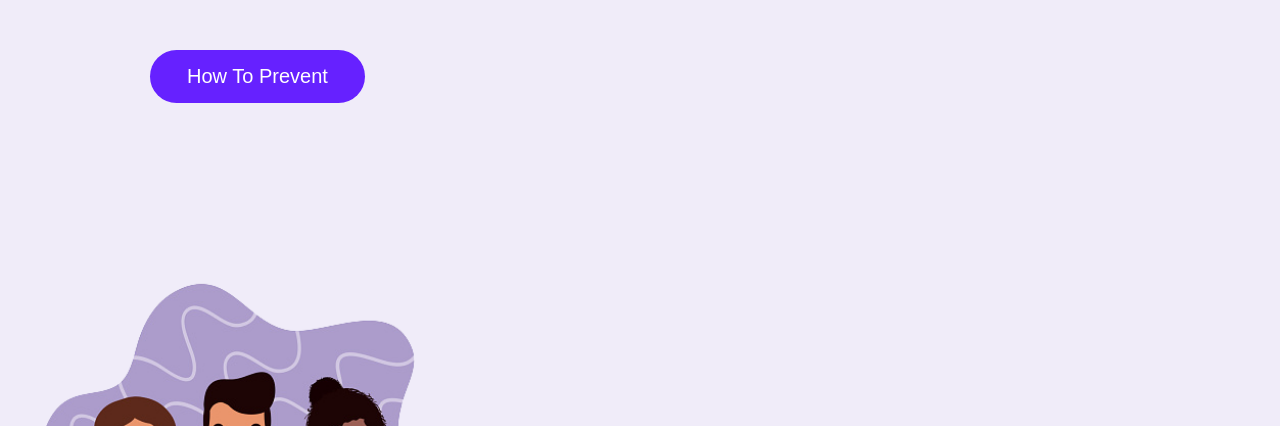
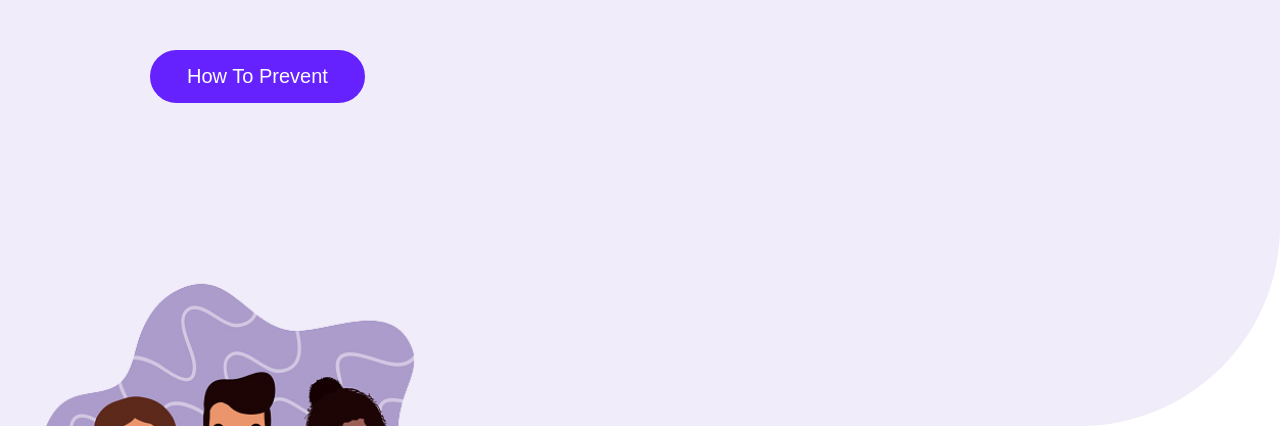
Before and after one commit to jyoti221996/Covid-Web-App-For-Practice, a plain HTML site: page index.html in a window 1280 px wide. Shown: the part 374-800 px from the top of the page. Drawn offline with Linux system fonts and the light colour scheme.

Commit message:
Update style.css

```diff
--- a/style.css
+++ b/style.css
@@ -35,7 +35,7 @@ body{
 
 .main_banner{
     width:100%;
-    height:100%;
+    height:700px;
     background-color: #F0ECF9;
     border-bottom-right-radius: 200px;
 }
```
